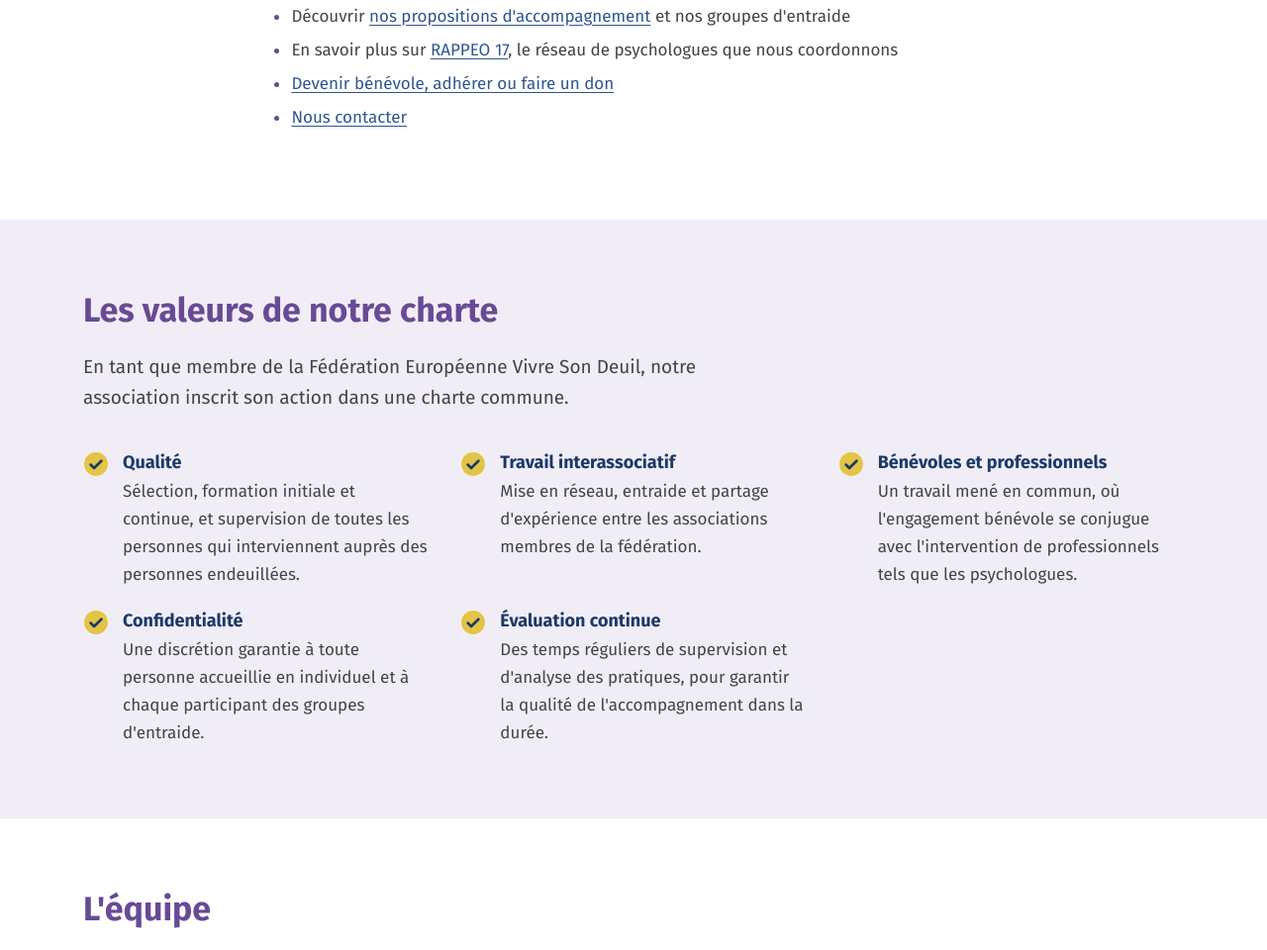
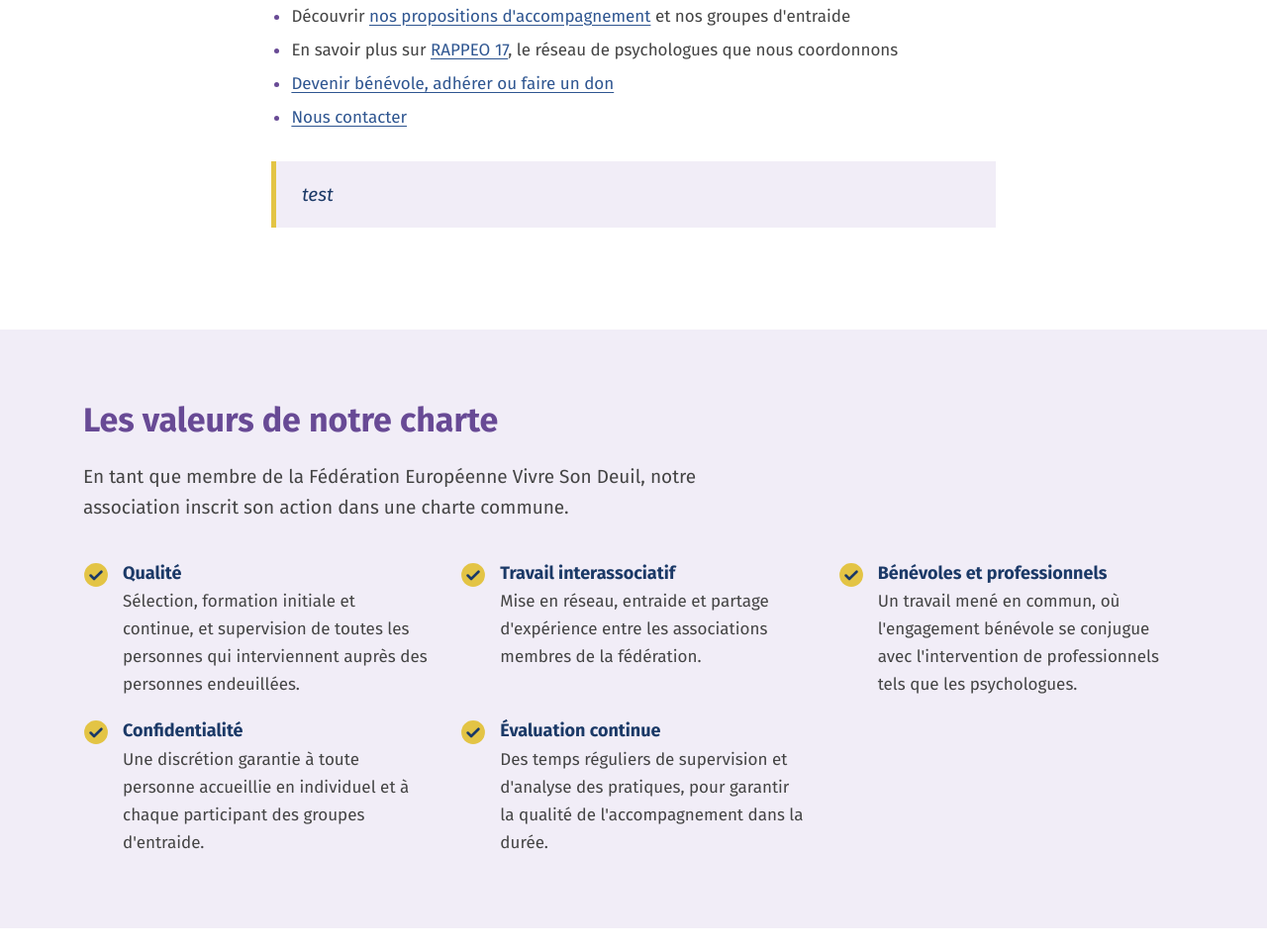
Before and after one commit to VSDpc/-vsd-poitou-charentes, an Eleventy site: page src/pages/association.md in a window 1280 px wide. Shown: the part 1707-2667 px from the top of the page at 99% size. Built offline with nearby package versions, Linux system fonts and the light colour scheme; Eleventy itself is replaced by a stand-in of ours; files that its build step writes are made by us from their sources.

Commit message:
Update src/pages/association.md (via Pages CMS)

```diff
--- a/src/pages/association.md
+++ b/src/pages/association.md
@@ -37,3 +37,5 @@ Cette conviction reste au cœur de notre projet associatif : offrir une écoute
 - En savoir plus sur [RAPPEO 17](/rappeo-17/), le réseau de psychologues que nous coordonnons
 - [Devenir bénévole, adhérer ou faire un don](/nous-soutenir/)
 - [Nous contacter](/contact/)
+
+> test
```
